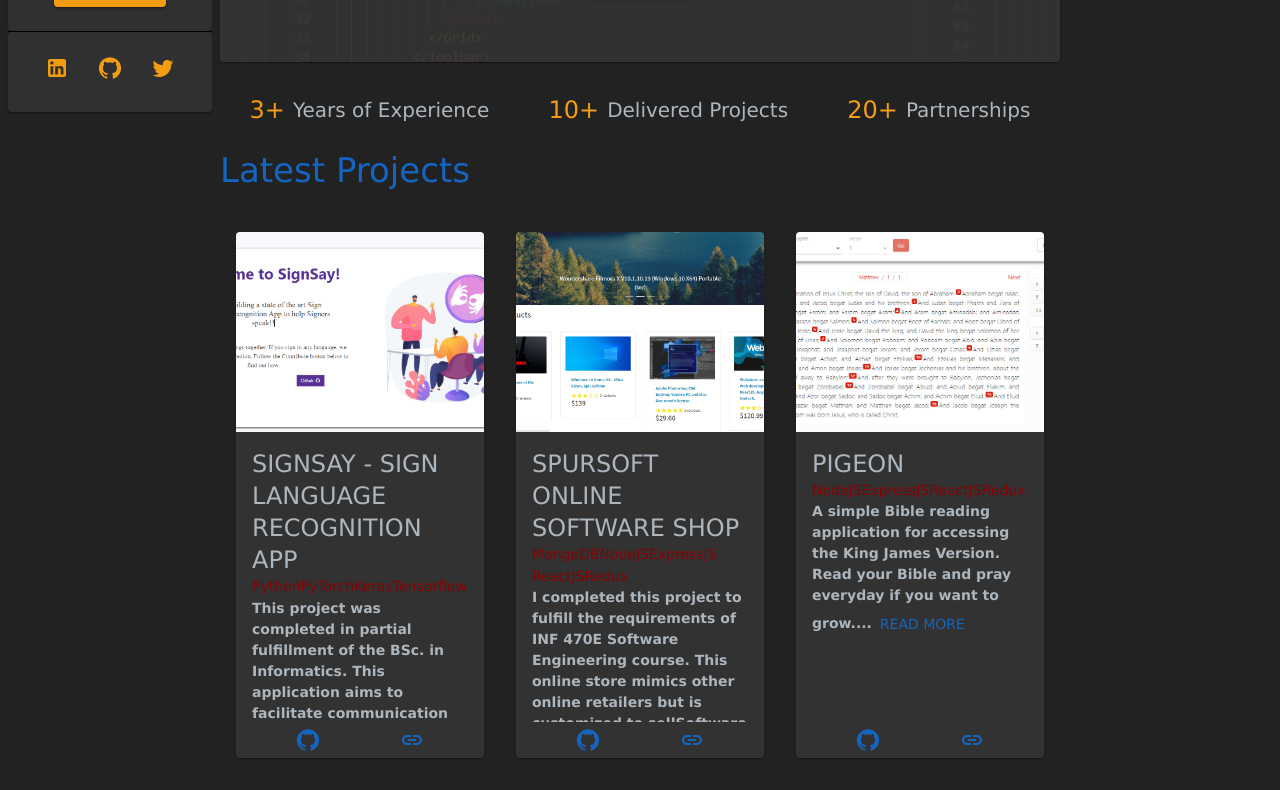
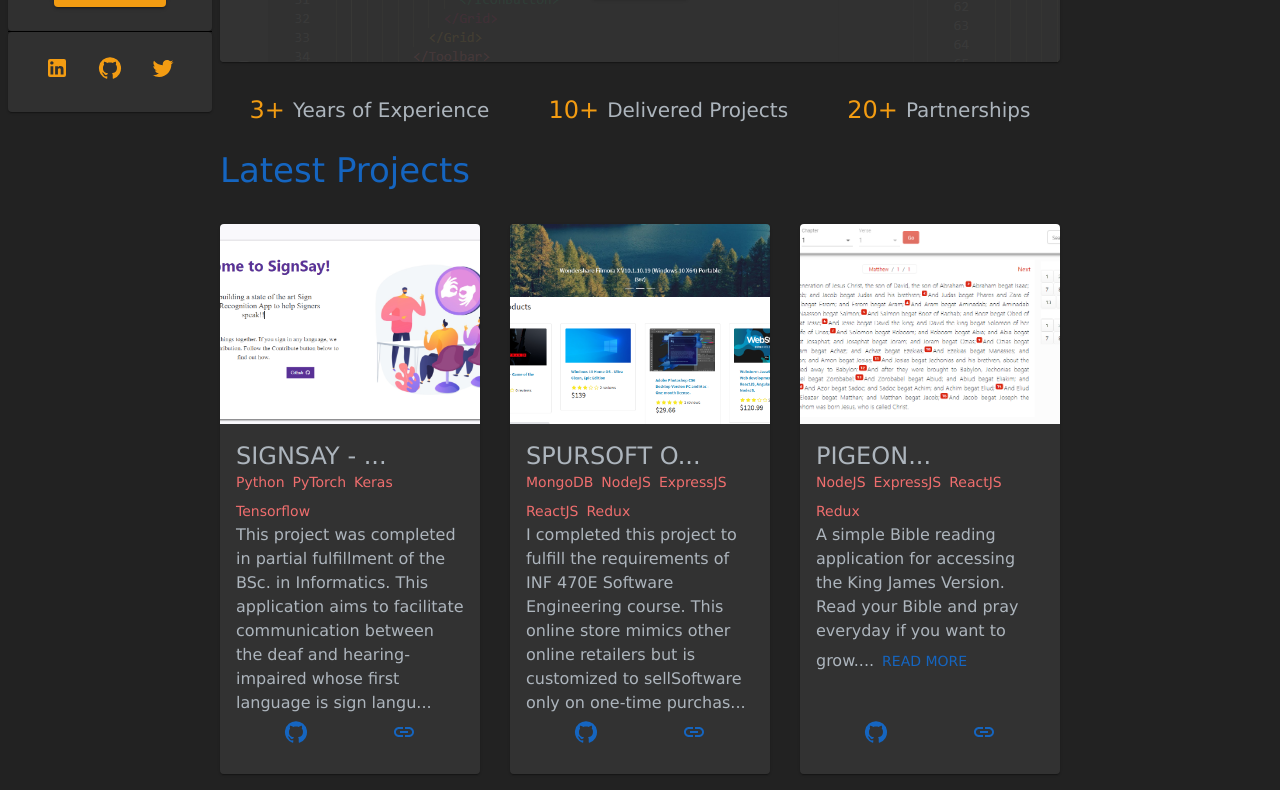
Before and after one commit to GodzillaJim/tigerv2, a React (Create React App) app: page / in a window 1280 px wide. Shown: the part 671-1461 px from the top of the page. Built offline with nearby package versions, Linux system fonts and the light colour scheme; a web font is replaced by a local one.

Commit message:
TIGERV2: project section complete

```diff
--- a/package.json
+++ b/package.json
@@ -5,6 +5,7 @@
   "dependencies": {
     "@emotion/react": "^11.9.0",
     "@emotion/styled": "^11.8.1",
+    "@fortawesome/fontawesome-free": "^5.15.4",
     "@mui/icons-material": "^5.8.2",
     "@mui/material": "^5.8.2",
     "@mui/utils": "^5.8.0",
@@ -19,8 +20,10 @@
     "@types/react-helmet": "^6.1.5",
     "@types/uuid": "^8.3.4",
     "autoprefixer": "^10.4.7",
+    "bootstrap-css-only": "^4.4.1",
     "helmet": "^5.1.0",
     "history": "^5.3.0",
+    "mdbreact": "^5.2.0",
     "postcss": "^8.4.14",
     "postcss-cli": "^9.1.0",
     "postcss-preset-env": "^7.7.0",
--- a/src/App.tsx
+++ b/src/App.tsx
@@ -1,3 +1,7 @@
+import "@fortawesome/fontawesome-free/css/all.min.css";
+import "bootstrap-css-only/css/bootstrap.min.css";
+import "mdbreact/dist/css/mdb.css";
+
 import { BrowserRouter, Route, Routes } from "react-router-dom";
 import { CssBaseline, ThemeProvider } from "@mui/material";
 
--- a/src/components/projects/index.tsx
+++ b/src/components/projects/index.tsx
@@ -1,6 +1,5 @@
-import { Box, Grid, Typography } from "@mui/material";
+import { Grid, Typography } from "@mui/material";
 
-import { Item } from "./subComponents/Item";
 import { ProjectCard } from "./subComponents/ProjectCard";
 import React from "react";
 import { infor } from "../../data/data";
@@ -23,14 +22,12 @@
 
 const CardDeck = () => {
   return (
-    <div style={{ width: "100%" }}>
-      <Box sx={{ display: "grid", gridTemplateColumns: `repeat(3, 1fr)` }}>
-        {infor.projects.map((project) => (
-          <Item key={`key-${v4()}`}>
-            <ProjectCard {...project} />
-          </Item>
-        ))}
-      </Box>
+    <div className="row">
+      {infor.projects.map((project) => (
+        <div className="col-sm-12 col-lg-4 my-2" key={`key-${v4()}`}>
+          <ProjectCard {...project} />
+        </div>
+      ))}
     </div>
   );
 };
--- /dev/null
+++ b/src/components/projects/subComponents/CustomModal.tsx
@@ -0,0 +1,67 @@
+import { Button, Grid, Typography } from "@mui/material";
+import { GitHub, Link } from "@mui/icons-material";
+import { MDBModal, MDBModalBody, MDBModalFooter, MDBModalHeader } from "mdbreact";
+
+import { Project } from "../../../types";
+import React from "react";
+import { v4 } from "uuid";
+
+interface ICustomModal {
+  open: boolean;
+  handleClose: () => void;
+  project: Project;
+}
+const CustomModal = (props: ICustomModal) => {
+  const { open, handleClose, project } = props;
+  return (
+    <div>
+      <MDBModal
+        modalClassName="bg-transparent"
+        contentClassName="bg-dark"
+        isOpen={open}
+        toggle={handleClose}
+        centered
+        size="lg"
+      >
+        <MDBModalHeader toggle={handleClose}>{project.name}</MDBModalHeader>
+        <MDBModalBody>
+          <Grid spacing={2} container>
+            <Grid item>
+              <img className="img-fluid" src={project.image} alt={project.name} />
+            </Grid>
+            <Grid item>
+              <Grid spacing={3} container direction="row">
+                {project.stack.map((tech) => (
+                  <Grid key={v4()} item>
+                    <Typography color="#ef6e6e" variant="subtitle2">
+                      {tech}
+                    </Typography>
+                  </Grid>
+                ))}
+              </Grid>
+            </Grid>
+            <Grid item>
+              <Typography variant="body1">{project.summary}</Typography>
+            </Grid>
+          </Grid>
+        </MDBModalBody>
+        <MDBModalFooter>
+          <Grid justifyContent={"space-evenly"} container direction="row">
+            <Grid item>
+              <Button href={project.github} aria-label="redirect-to-github-page">
+                <GitHub />
+              </Button>
+            </Grid>
+            <Grid item>
+              <Button href={project.site} aria-label="redirect-to-live-site">
+                <Link />
+              </Button>
+            </Grid>
+          </Grid>
+        </MDBModalFooter>
+      </MDBModal>
+    </div>
+  );
+};
+
+export default CustomModal;
--- a/src/components/projects/subComponents/Item.tsx
+++ b/src/components/projects/subComponents/Item.tsx
@@ -1,11 +1,12 @@
-import { Box, BoxProps } from "@mui/material";
+import { Box, BoxProps, Grid, GridProps } from "@mui/material";
 
 import React from "react";
 
-export const Item = (props: BoxProps) => {
+export const Item = (props: GridProps) => {
   const { sx, ...other } = props;
   return (
-    <Box
+    <Grid
+      item
       sx={{
         bgcolor: "transparent",
         p: 1,
--- a/src/components/projects/subComponents/ProjectCard.tsx
+++ b/src/components/projects/subComponents/ProjectCard.tsx
@@ -1,7 +1,8 @@
 import { Button, Card, CardActionArea, CardContent, CardMedia, Grid, Typography } from "@mui/material";
 import { GitHub, Link } from "@mui/icons-material";
+import React, { useState } from "react";
 
-import React from "react";
+import CustomModal from "./CustomModal";
 import { v4 } from "uuid";
 
 interface IProjectCard {
@@ -15,24 +16,27 @@
 export const ProjectCard = (props: IProjectCard) => {
   const { image, name, stack, summary, github, site } = props;
 
+  const [modalIsOpen, setModalIsOpen] = useState(false);
+
   const handleReadMore = () => {
-    // Handle ReadMore
+    setModalIsOpen(!modalIsOpen);
   };
   return (
+    <div>
       <Grid container>
         <Grid item>
-        <Card sx={{ backgroundColor: "#333333eb" }}>
+          <Card sx={{ backgroundColor: "#333333eb", paddingBottom: 3 }}>
             <CardMedia sx={{ height: 200 }} image={image} />
             <CardContent sx={{ overflow: "hidden", minHeight: "290px", height: "290px" }}>
               <Grid container direction="column">
                 <Grid item>
-                <Typography variant="h5">{name.toUpperCase()}</Typography>
+                  <Typography variant="h5">{name.toUpperCase().slice(0, 10) + "..."}</Typography>
                 </Grid>
                 <Grid item>
-                <Grid container direction="row">
+                  <Grid container spacing={1} direction="row">
                     {stack.map((tech) => (
                       <Grid key={v4()} item>
-                      <Typography color="darkred" variant="subtitle2">
+                        <Typography color="#ef6e6e" variant="subtitle2">
                           {tech}
                         </Typography>
                       </Grid>
@@ -61,6 +65,10 @@
             </CardActionArea>
           </Card>
         </Grid>
+        <Grid item>
+          <CustomModal open={modalIsOpen} project={{ ...props }} handleClose={() => setModalIsOpen(!modalIsOpen)} />
         </Grid>
+      </Grid>
+    </div>
   );
 };
--- /dev/null
+++ b/src/types/index.ts
@@ -0,0 +1,8 @@
+export type Project = {
+  name: string;
+  image: string;
+  stack: string[];
+  summary: string;
+  github: string;
+  site: string;
+};
```
Also changed, not shown: 1 other file (tests, documents, lock files or other folders). Lines whose indentation alone changed are shown as unchanged.
